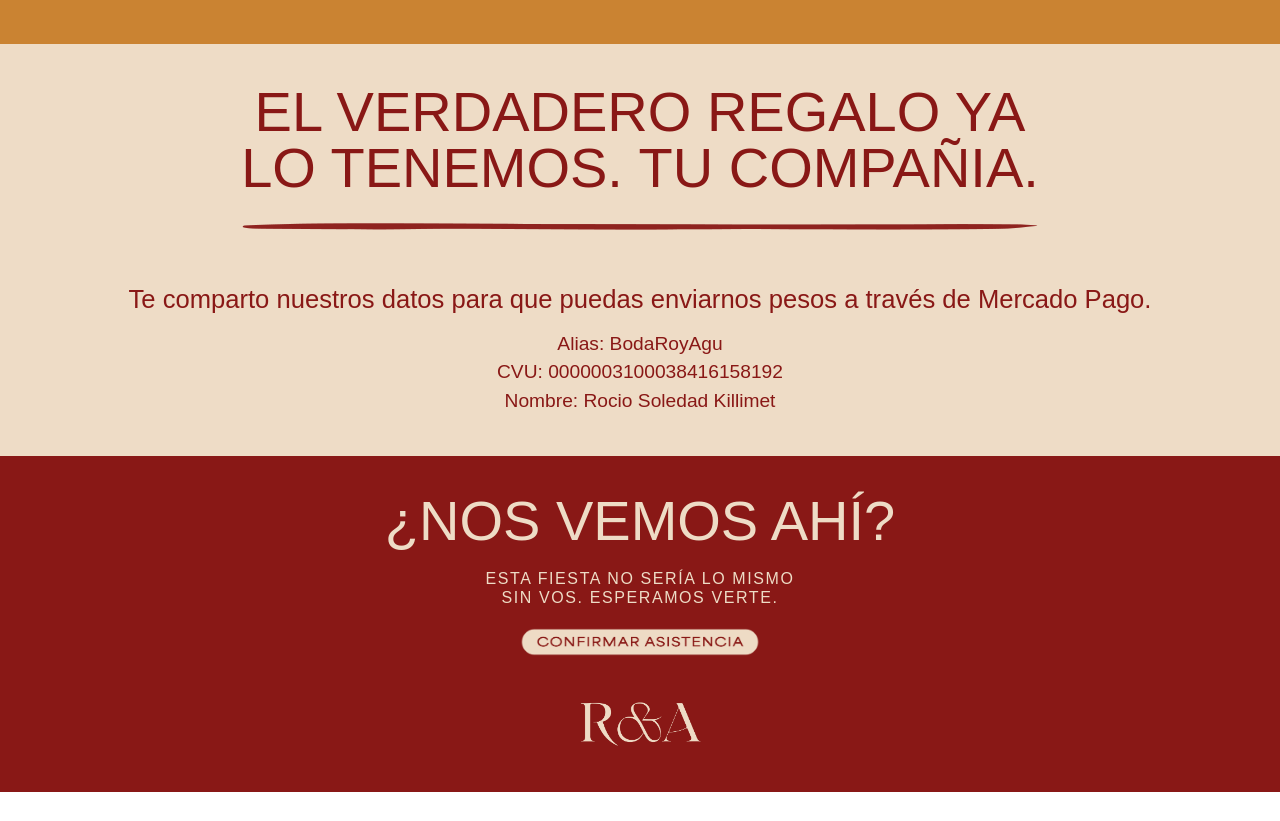
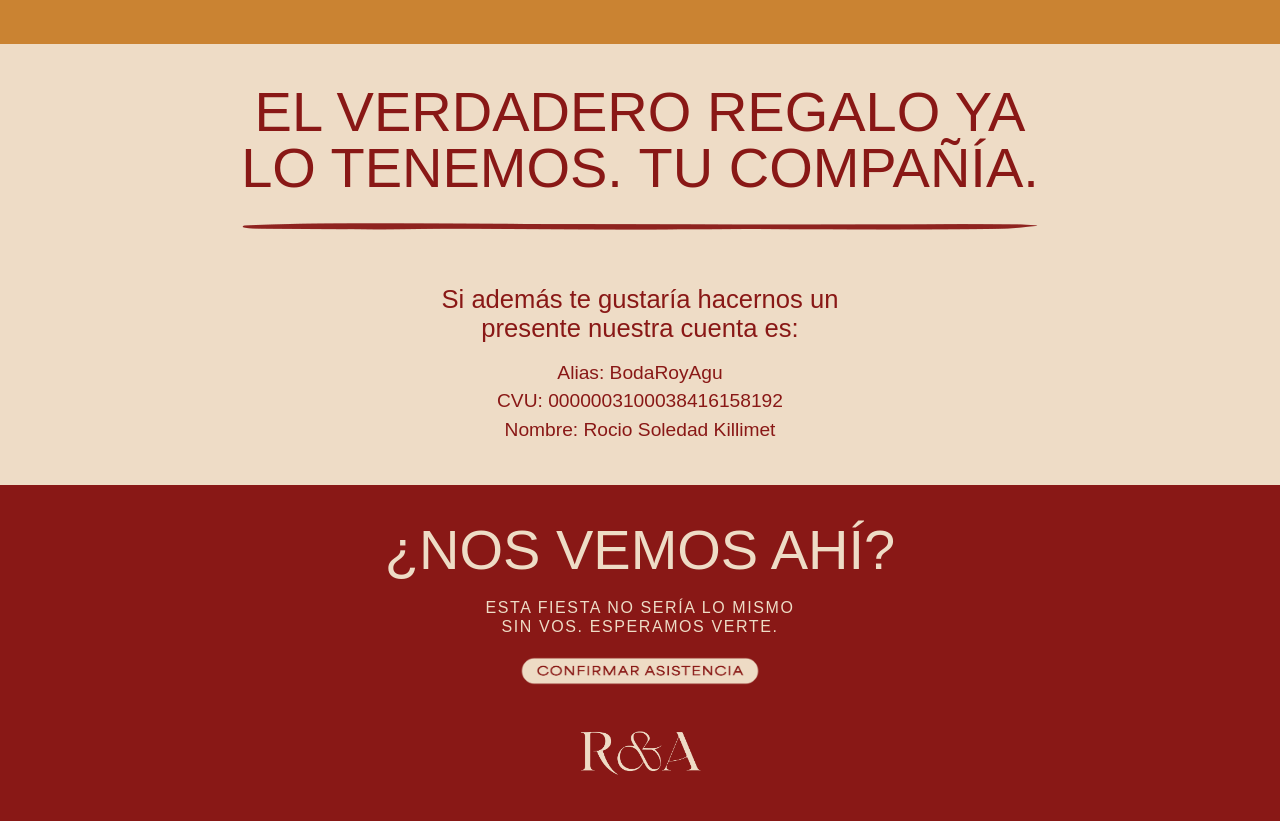
Before and after one commit to rocioyagustin/invitacion, a plain HTML site: page index.html in a window 1280 px wide. Shown: the part 4180-5001 px from the top of the page. Before the commit the page ends 4972 px from the top, so only its background shows below. Drawn offline with Linux system fonts and the light colour scheme; a web font is replaced by a local one.

Commit message:
correccion texto

```diff
--- a/index.html
+++ b/index.html
@@ -112,11 +112,11 @@
 
     <section class="section-regalo">
         <div class="content-regalo-titulo">
-        <h2 class="fade-in">EL VERDADERO REGALO YA <br> LO TENEMOS. <span>TU COMPAÑIA.</span></h2>
+        <h2 class="fade-in">EL VERDADERO REGALO YA <br> LO TENEMOS. <span>TU COMPAÑÍA.</span></h2>
         <img src="./img/linea-grande.png" alt="linea decorativa" width="150px" class="fade-left delay-1">
         </div>
         <div class="content-regalo-texto">
-            <p class="fade-right delay-2">Te comparto nuestros datos para que puedas enviarnos pesos a través de Mercado Pago.</p>
+            <p class="fade-right delay-2">Si además te gustaría hacernos un <br> presente nuestra cuenta es:</p>
             <div class="content-regalo-alias">
                 <p class="fade-in delay-3">Alias: BodaRoyAgu</p>
                 <p class="fade-in delay-4">CVU: 0000003100038416158192</p>
```
